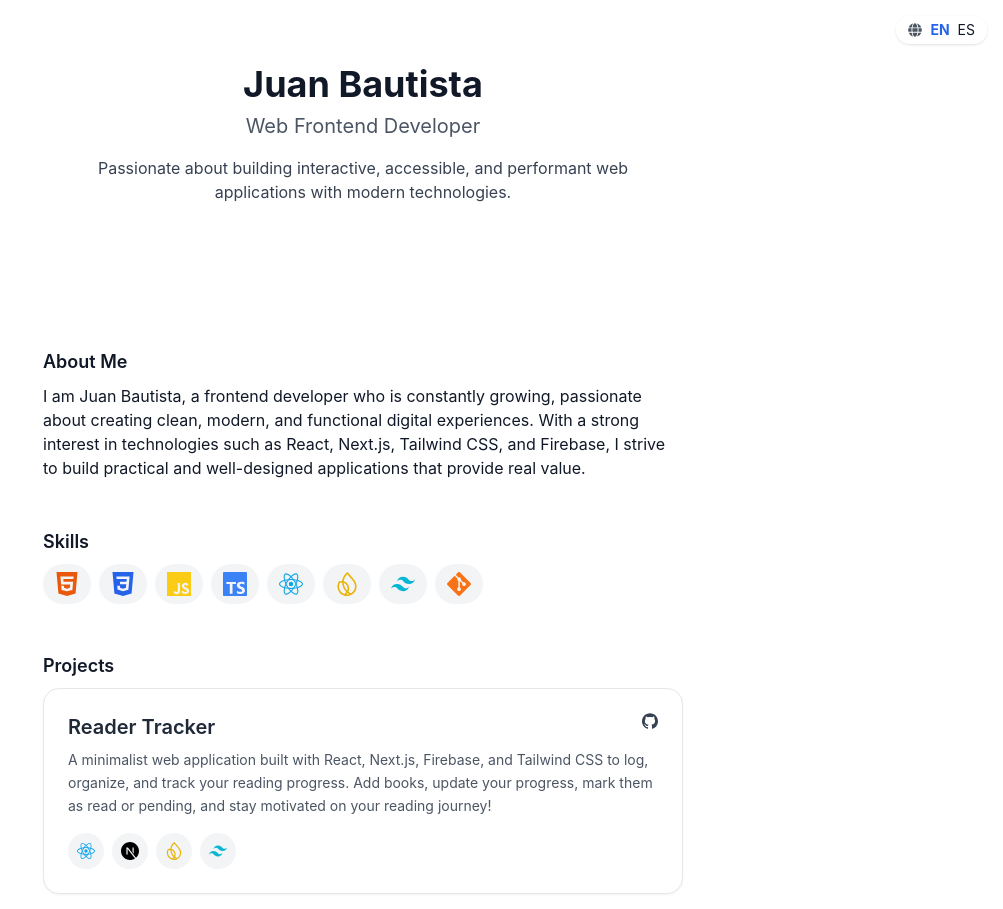
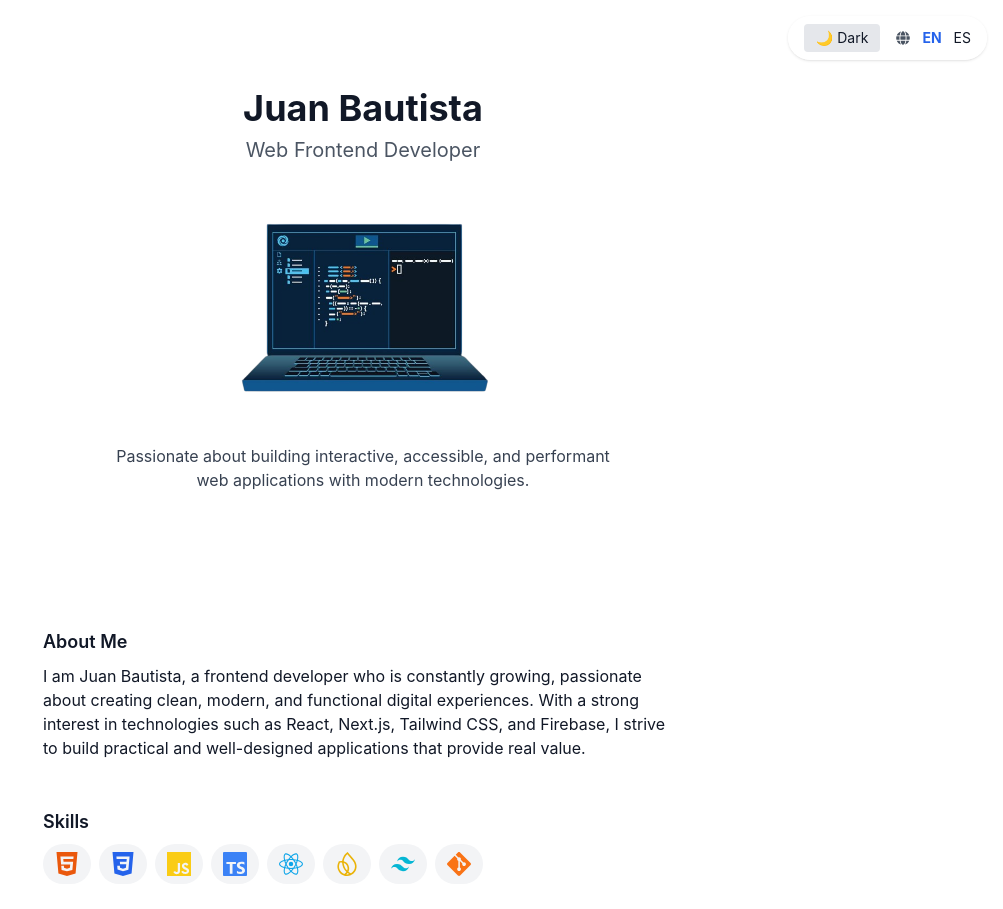
Before and after one commit to bautistaJuan/juan-portfolio, a React (Vite) app: page / in a window 1280 px wide. Shown: the top 909 px of the page, without its empty margins (277-1280 px from the left). Built offline with nearby package versions, Linux system fonts and the light colour scheme.

Commit message:
[feature] - Add Darkmode and laptop image in Hero. - Create hook for preferences of lang and theme mode.

```diff
--- a/src/App.tsx
+++ b/src/App.tsx
@@ -1,32 +1,44 @@
-import React, { useState } from "react";
+import React, { useEffect, useState } from "react";
 import Hero from "./components/Hero";
 import About from "./components/About";
 import Skills from "./components/Skills";
 import Projects from "./components/Projects";
 import Contact from "./components/Contact";
-import { FaGlobe } from "react-icons/fa"; // o el que prefieras
+import { FaGlobe } from "react-icons/fa";
+import { usePreferences as hook, usePreferences } from "./hooks/hook";
 export type Lang = "en" | "es";
+
 const App: React.FC = () => {
-  const [lang, setLang] = useState<Lang>("en");
+  const { lang, setLang, darkMode, setDarkMode } = usePreferences();
 
   return (
     <>
-      <div className="font-sans bg-white text-gray-900 min-h-screen">
+      <div className="font-sans bg-white text-gray-900 dark:bg-gray-900 dark:text-gray-100 min-h-screen">
+        <div className="fixed top-4 right-4 z-30 flex items-center gap-4 text-sm bg-white/80 dark:bg-gray-800/80 backdrop-blur px-4 py-2 rounded-full shadow transition-colors ">
+          <button
+            onClick={() => setDarkMode(!darkMode)}
+            className="px-3 py-1 rounded bg-gray-200 dark:bg-gray-800 dark:text-white transition-colors duration-500 hover:bg-gray-300 dark:hover:bg-gray-700"
+          >
+            {darkMode ? "🌞 Light" : "🌙 Dark"}
+          </button>
 
-        <div className="fixed top-4 right-4 flex items-center gap-2 text-sm bg-white/80 backdrop-blur px-3 py-1 rounded-full shadow">
-          <FaGlobe className="text-gray-600" />
+          <div className="flex items-center gap-3">
+            <FaGlobe className="text-gray-600 dark:text-blue-500" />
             <button
               onClick={() => setLang("en")}
-            className={`hover:underline ${lang === "en" ? "font-bold text-blue-600" : ""}`}
+              className={`hover:underline transition-colors ${lang === "en" ? "font-bold text-blue-600 dark:text-blue-400" : "dark:text-gray-400"
+                }`}
             >
               EN
             </button>
             <button
               onClick={() => setLang("es")}
-            className={`hover:underline ${lang === "es" ? "font-bold text-blue-600" : ""}`}
+              className={`hover:underline transition-colors ${lang === "es" ? "font-bold text-blue-600 dark:text-blue-400" : "dark:text-gray-400"
+                }`}
             >
               ES
             </button>
+          </div>
         </div>
 
         <main className="max-w-2xl mx-auto px-4">
@@ -35,7 +47,7 @@ const App: React.FC = () => {
           <Skills lang={lang} />
           <Projects lang={lang} />
           <Contact lang={lang} />
-          <footer className="text-center text-xs text-gray-400 mt-16 mb-4">
+          <footer className="text-center text-xs text-gray-400 mt-16 ">
             © {new Date().getFullYear()} Juan Bautista
           </footer>
         </main>
--- a/src/components/Contact.tsx
+++ b/src/components/Contact.tsx
@@ -7,12 +7,12 @@ import labels from "../data/label";
 
 const Contact: React.FC<{ lang: Lang }> = ({ lang }) => (
   <section className="my-12">
-    <h3 className="text-xl font-bold text-gray-900 mb-4">📬 {labels[lang].contact}</h3>
+    <h3 className="text-xl font-bold text-gray-900 dark:text-gray-100 mb-4">📬 {labels[lang].contact}</h3>
     <ul className="space-y-3">
       <li>
         <a
           href={`mailto:${profile[lang].contact.email}`}
-          className="flex items-center gap-2 text-gray-800 hover:text-blue-600 transition-colors"
+          className="flex items-center gap-2 text-gray-800 dark:text-gray-300 hover:text-blue-600 dark:hover:text-blue-400 transition-colors"
         >
           <MdEmail className="text-xl" />
           <span>{profile[lang].contact.email}</span>
@@ -21,7 +21,7 @@ const Contact: React.FC<{ lang: Lang }> = ({ lang }) => (
       <li>
         <a
           href={profile[lang].contact.github}
-          className="flex items-center gap-2 text-gray-800 hover:text-blue-600 transition-colors"
+          className="flex items-center gap-2 text-gray-800 dark:text-gray-300 hover:text-blue-600 dark:hover:text-blue-400 transition-colors"
           target="_blank"
           rel="noopener noreferrer"
         >
@@ -32,7 +32,7 @@ const Contact: React.FC<{ lang: Lang }> = ({ lang }) => (
       <li>
         <a
           href={profile[lang].contact.linkedin}
-          className="flex items-center gap-2 text-gray-800 hover:text-blue-600 transition-colors"
+          className="flex items-center gap-2 text-gray-800 dark:text-gray-300 hover:text-blue-600 dark:hover:text-blue-400 transition-colors"
           target="_blank"
           rel="noopener noreferrer"
         >
@@ -44,6 +44,7 @@ const Contact: React.FC<{ lang: Lang }> = ({ lang }) => (
   </section>
 
 
+
 );
 
 export default Contact;
--- a/src/components/Hero.tsx
+++ b/src/components/Hero.tsx
@@ -1,20 +1,38 @@
-import React from "react";
+import React, { useEffect, useState } from "react";
 import { profile } from "../data/profile";
 import { Lang } from "../App";
-// import foto from "../assets/Juan_Vega-1.jpg";
-const Hero: React.FC<{ lang: Lang }> = ({ lang }) => (
-  <section className="py-16 text-center">
-    <h1 className="text-4xl font-bold mb-2">{profile[lang].name}</h1>
-    <h2 className="text-xl text-gray-600 mb-4">{profile[lang].title}</h2>
-    <p className="max-w-xl mx-auto text-gray-700">{profile[lang].bio}</p>
-    <div className="mt-8">
-      {/* <img
-        src={foto}
-        alt="Juan Bautista"
-        className="w-48 h-48 rounded-full mx-auto mb-4"
-      /> */}
-    </div>
-  </section>
-);
+import foto from "../assets/laptop-removebg.png";
+const Hero: React.FC<{ lang: Lang }> = ({ lang }) => {
+  const [showBio, setShowBio] = useState(false);
+
+  useEffect(() => {
+    const timeout = setTimeout(() => setShowBio(true), 200); // retrasa la animación un poco
+    return () => clearTimeout(timeout);
+  }, [lang]); // re-dispara cuando cambia el idioma
+
+  return (
+    <section className="py-16 text-center dark:text-white relative overflow-hidden">
+
+      <div className="relative z-10 bg-white/70 dark:bg-gray-900/70 rounded-lg p-6 max-w-xl mx-auto">
+        <h1 className="text-4xl font-bold mb-2">{profile[lang].name}</h1>
+        <h2 className="text-xl text-gray-600 mb-4 dark:text-white">
+          {profile[lang].title}
+        </h2>
+        <img
+          src={foto}
+          alt="Laptop"
+          className="w-56 sm:w-2/4  mx-auto object-contain select-none"
+        />
+        <p
+          className={`text-gray-700 dark:text-gray-300 transition-opacity duration-700 ease-in-out ${showBio ? "opacity-100" : "opacity-0"
+            }`}
+        >
+          {profile[lang].bio}
+        </p>
+      </div>
+    </section>
+
+  );
+};
 
 export default Hero;
--- a/src/components/Projects.tsx
+++ b/src/components/Projects.tsx
@@ -30,18 +30,22 @@ export const techIcons: Record<string, JSX.Element> = {
 const Projects: React.FC<{ lang: Lang }> = ({ lang }) => (
   <section className="my-12">
     <h3 className="text-lg font-semibold mb-2">{labels[lang].projects}</h3>
-    <ul className="space-y-4">
-      {profile[lang].projects.map(project => (
+    <ul className="space-y-6">
+      {profile[lang].projects.map((project) => (
         <li
           key={project.name}
-          className="group bg-white dark:bg-gray-800 border border-gray-200 dark:border-gray-700 rounded-2xl p-6 shadow-sm hover:shadow-lg transition-all duration-300 hover:-translate-y-1"
+          className="group bg-white dark:bg-gray-800 border border-gray-200 dark:border-gray-700 rounded-2xl p-6 shadow-md cursor-pointer
+                 transform transition-transform duration-500
+                 hover:scale-105 hover:-translate-y-2 hover:shadow-2xl
+                 hover:rotate-1 hover:dark:rotate-[2deg]"
+          style={{ perspective: "1000px" }}
         >
           <div className="flex justify-between items-start mb-2">
             <a
               href={project.link}
               target="_blank"
               rel="noopener noreferrer"
-              className="text-xl font-semibold text-gray-800 dark:text-white group-hover:underline"
+              className="text-xl font-semibold text-gray-800 dark:text-white group-hover:underline transition-colors duration-300"
             >
               {project.name}
             </a>
@@ -50,7 +54,7 @@ const Projects: React.FC<{ lang: Lang }> = ({ lang }) => (
                 href={project.github}
                 target="_blank"
                 rel="noopener noreferrer"
-                className="text-gray-500 hover:text-black dark:hover:text-white"
+                className="text-gray-500 hover:text-black dark:hover:text-white transition-colors duration-300"
                 aria-label="GitHub repository"
               >
                 {techIcons.Github}
@@ -58,16 +62,16 @@ const Projects: React.FC<{ lang: Lang }> = ({ lang }) => (
             )}
           </div>
 
-          <p className="text-gray-600 dark:text-gray-300 text-sm leading-relaxed mb-4">
+          <p className="text-gray-600 dark:text-gray-300 text-sm leading-relaxed mb-4 transition-colors duration-300">
             {project.description}
           </p>
 
           <div className="flex flex-wrap gap-2 items-center">
-            {project.tech?.map(tech =>
+            {project.tech?.map((tech) =>
               techIcons[tech] ? (
                 <div
                   key={tech}
-                  className="flex text-lg items-center justify-center w-9 h-9 rounded-full bg-gray-100 dark:bg-gray-700 hover:scale-110 transition-transform"
+                  className="flex text-lg items-center justify-center w-9 h-9 rounded-full bg-gray-100 dark:bg-gray-700 hover:scale-110 transition-transform duration-300"
                   title={tech}
                 >
                   {techIcons[tech]}
@@ -75,7 +79,7 @@ const Projects: React.FC<{ lang: Lang }> = ({ lang }) => (
               ) : (
                 <span
                   key={tech}
-                  className="text-lg px-2 py-1 bg-gray-200 dark:bg-gray-700 rounded-md text-gray-800 dark:text-white"
+                  className="text-lg px-2 py-1 bg-gray-200 dark:bg-gray-700 rounded-md text-gray-800 dark:text-white transition-colors duration-300"
                 >
                   {tech}
                 </span>
@@ -83,7 +87,6 @@ const Projects: React.FC<{ lang: Lang }> = ({ lang }) => (
             )}
           </div>
         </li>
-
       ))}
     </ul>
   </section>
--- a/src/components/Skills.tsx
+++ b/src/components/Skills.tsx
@@ -5,18 +5,21 @@ import { Lang } from "../App";
 import labels from "../data/label";
 const Skills: React.FC<{ lang: Lang }> = ({ lang }) => (
   <section className="my-12">
-    <h3 className="text-lg font-semibold mb-2">{labels[lang].skills}</h3>
+    <h3 className="text-lg font-semibold mb-2 text-gray-900 dark:text-gray-100">
+      {labels[lang].skills}
+    </h3>
     <ul className="flex flex-wrap gap-2">
-      {profile[lang].skills.map(skill => (
+      {profile[lang].skills.map((skill) => (
         <li
           key={skill}
-          className="px-3 py-2 bg-gray-100 rounded-full text-2xl font-medium hover:bg-black cursor-pointer"
+          className="px-3 py-2 bg-gray-100 dark:bg-gray-700 rounded-full text-2xl font-medium hover:bg-black dark:hover:bg-gray-900 cursor-pointer text-gray-900 dark:text-gray-100 transition-colors"
         >
           {techIcons[skill] ? techIcons[skill] : skill}
         </li>
       ))}
     </ul>
   </section>
+
 );
 
 export default Skills;
--- /dev/null
+++ b/src/custom.d.ts
@@ -0,0 +1,21 @@
+declare module "*.jpeg" {
+  const src: string;
+  export default src;
+}
+
+declare module "*.jpg" {
+  const src: string;
+  export default src;
+}
+
+declare module "*.png" {
+  const src: string;
+  export default src;
+}
+
+declare module "*.svg" {
+  import * as React from "react";
+  export const ReactComponent: React.FC<React.SVGProps<SVGSVGElement>>;
+  const src: string;
+  export default src;
+}
--- /dev/null
+++ b/src/hooks/hook.ts
@@ -0,0 +1,24 @@
+import { useEffect, useState } from "react";
+import { Lang } from "../App";
+
+export function usePreferences() {
+  const [lang, setLang] = useState<Lang>(() => {
+    const stored = localStorage.getItem("lang");
+    return stored === "es" || stored === "en" ? stored : "en";
+  });
+
+  const [darkMode, setDarkMode] = useState(
+    () => localStorage.getItem("darkMode") === "true"
+  );
+
+  useEffect(() => {
+    document.documentElement.classList.toggle("dark", darkMode);
+    localStorage.setItem("darkMode", String(darkMode));
+  }, [darkMode]);
+
+  useEffect(() => {
+    localStorage.setItem("lang", lang);
+  }, [lang]);
+
+  return { lang, setLang, darkMode, setDarkMode };
+}
--- a/tailwind.config.js
+++ b/tailwind.config.js
@@ -1,12 +1,13 @@
 /** @type {import('tailwindcss').Config} */
 module.exports = {
   content: ["./src/**/*.{js,jsx,ts,tsx}"],
+  darkMode: "class",
   theme: {
     extend: {
       fontFamily: {
-        sans: ['Inter', 'sans-serif']
-      }
-    }
+        sans: ["Inter", "sans-serif"],
+      },
+    },
   },
-  plugins: []
-}
+  plugins: [],
+};
```
Also changed, not shown: src/assets/laptop-removebg.png (added), src/assets/laptop.jpeg (added). Lines whose indentation alone changed are shown as unchanged.
